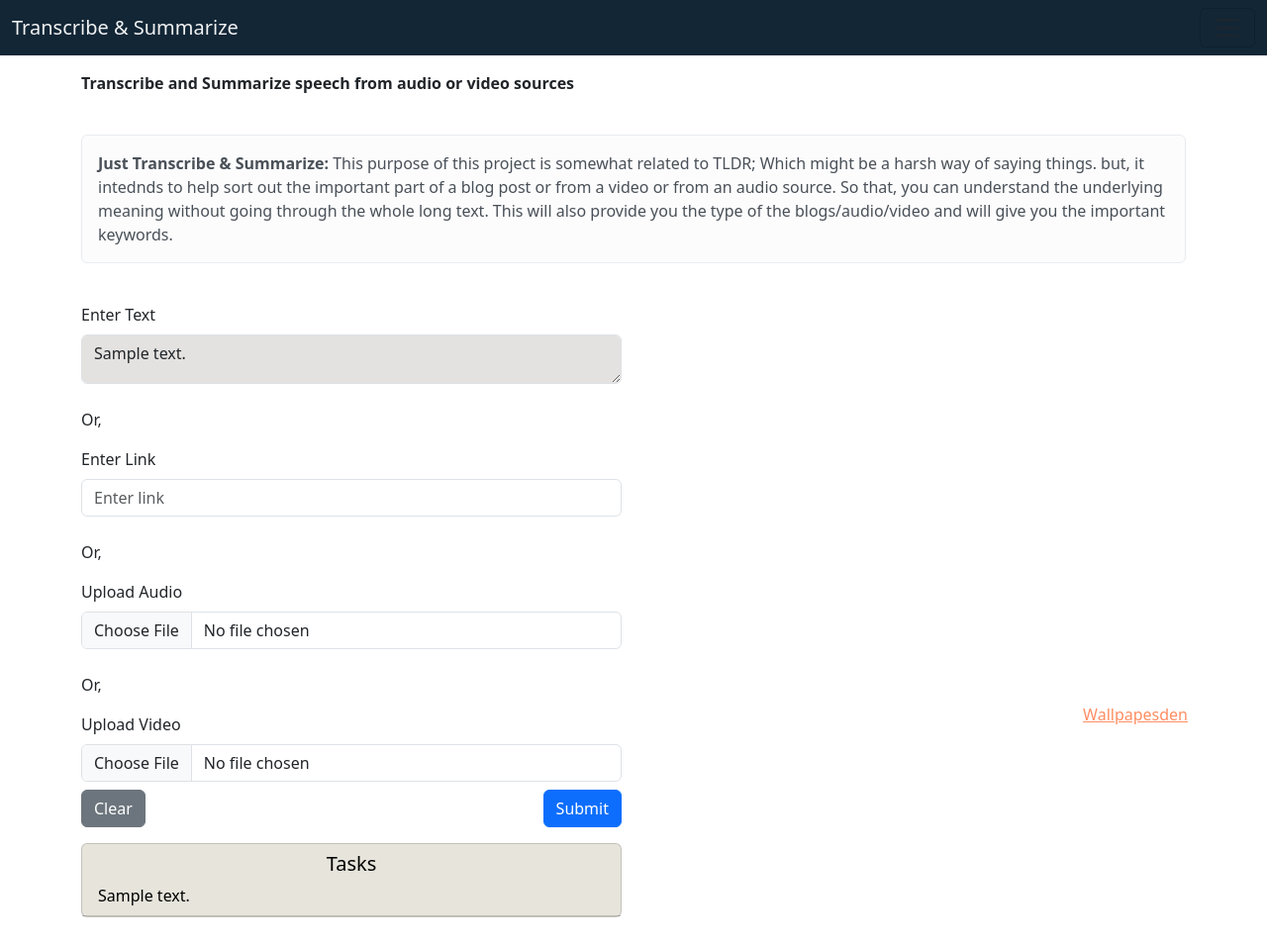
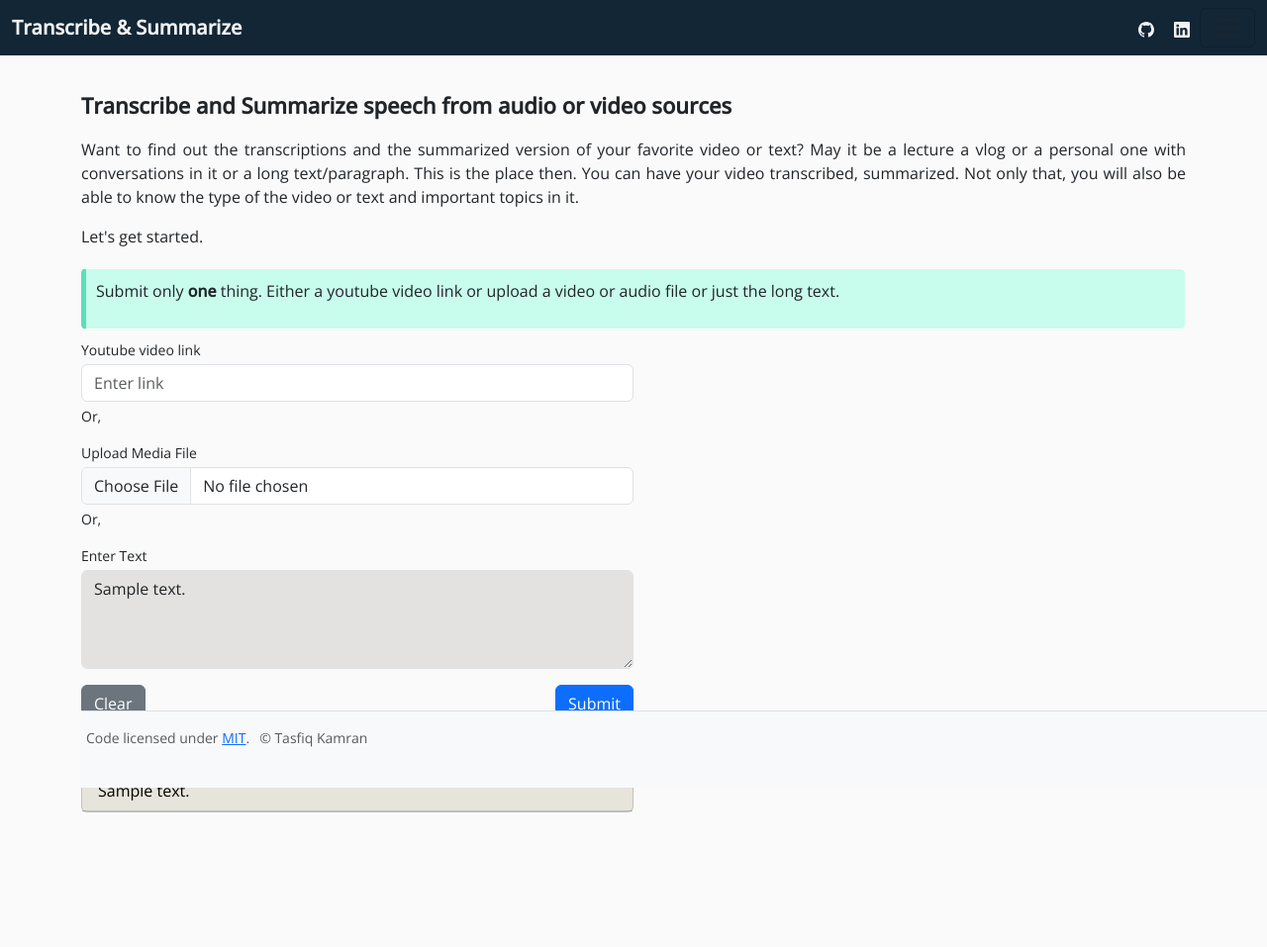
Before and after one commit to Tasfiq-K/just-transcribe-and-summarize, a Python web app: template flask/templates/home.html in a window 1280 px wide. Shown: the whole page at 99% size. Before the commit the page ends 927 px from the top, so only its background shows below. Run offline with Jinja, Linux system fonts and the light colour scheme; the template is opened without the code that fills it: most values are stand-ins (such as "Sample title", 1, 10 or a date in 2020).

Commit message:
added flask folder, home_0.html untracked

```diff
--- /dev/null
+++ b/flask/static/style.css
@@ -0,0 +1,142 @@
+@import url('https://fonts.googleapis.com/css?family=Open+Sans:300,400,400i,500');
+
+body {
+    font-family: 'Open Sans', sans-serif;
+    font-size: 16px;
+    background: #fafafa;
+    margin-bottom: 60px;
+  }
+
+#heading {
+    font-size: 22px;
+    font-weight: 500px;
+    margin-top: 10px;
+    margin-bottom: 2px;
+}
+
+#description {
+    margin-top: 2px;
+    margin-bottom: 20px;
+    text-align: justify;
+    font-size: 16px;
+}
+
+#form-control div{
+    font-size: 14px;
+    margin-top: 2px;
+    margin-bottom: 2px;
+}
+
+.container-main {
+    padding-bottom: 60px; /* Adjust the value to control the size of the gap */
+}
+
+/* callouts */
+
+.callout {
+    padding: 10px;
+    margin-bottom: 10px;
+    border: 1px solid #ffffff;
+    border-left-width: 5px;
+    border-radius: 5px;
+  }
+
+.callout-warning {
+    border-left-color: #f34b59;
+    background: #fadfe3;
+  }
+
+.callout-info {
+    border-left-color: #5bdebb;
+    background: #c8fcec;
+  }
+
+.navbar-bottom {
+    position: fixed;
+    bottom: 0;
+    width: 100%;
+}
+
+/* footer */
+
+.footer {
+    position: fixed;
+    bottom: 0;
+    width: 100%;
+    background-color: #f8f9fa; /* Set the desired background color */
+    /* border-top: 0px solid #dee2e6; Optional border at the top */
+    padding: 5px 5px;
+    margin: 5px 0;
+}
+
+.list-unstyled li {
+    margin-right: 10px; /* Adjust the value to control the space */
+}
+
+
+/* video section */
+#vid {
+    margin-top: 10px;
+
+  }
+
+#transcription_info {
+    /* for the box element */
+    width: 640px;
+    height: 280px;
+    margin-top: 5px;
+    border: 1px solid #ccc; /* Add a border for a sunken effect */
+    padding: 10px; /* Add some padding for space inside the area */
+    box-shadow: 2px 2px 5px rgba(0, 0, 0, 0.1); /* Add a subtle box shadow */
+    position: relative;
+
+    /* for the text */
+    overflow: auto;
+    font-size: 13px;
+    font-weight: 200px;
+    text-align: justify;
+}
+
+.heading_info {
+    /* position: -webkit-sticky; */
+    position: sticky;
+    /* top: 0; */
+    /* background-color: #fff; */
+    /* margin: 0; */
+    padding: 5px;
+    font-size: 18px;
+    text-align: center;
+    /* z-index: 1; */
+}
+
+#summary {
+    width: 700px;
+    height: 150px;
+    margin-top: 10px;
+    border: 1px solid #ccc; /* Add a border for a sunken effect */
+    padding: 10px; /* Add some padding for space inside the area */
+    box-shadow: 2px 2px 5px rgba(0, 0, 0, 0.1); /* Add a subtle box shadow */
+    position: relative;
+
+    /* for the text */
+    overflow: auto;
+    font-size: 13px;
+    font-weight: 200px;
+    text-align: justify;
+}
+
+#short_text {
+    width: 700px;
+    height: 100px;
+    margin-top: 8px;
+    border: 1px solid #ccc; /* Add a border for a sunken effect */
+    padding: 10px; /* Add some padding for space inside the area */
+    box-shadow: 2px 2px 5px rgba(0, 0, 0, 0.1); /* Add a subtle box shadow */
+    position: relative;
+
+    /* for the text */
+    overflow: auto;
+    font-size: 13px;
+    font-weight: 200px;
+    text-align: justify;
+}
--- /dev/null
+++ b/flask/templates/base.html
@@ -0,0 +1,56 @@
+<!doctype html>
+<html lang="en">
+    <head>
+        <meta charset="utf-8">
+
+        <!-- title of the page -->
+        <title>Transcribe and Summarize</title>
+        <!-- bootstrap -->
+        <link href="https://cdn.jsdelivr.net/npm/bootstrap@5.3.0-alpha3/dist/css/bootstrap.min.css" rel="stylesheet" integrity="sha384-KK94CHFLLe+nY2dmCWGMq91rCGa5gtU4mk92HdvYe+M/SXH301p5ILy+dN9+nJOZ" crossorigin="anonymous">
+
+        <!-- Custom style sheet -->
+        <link rel="stylesheet" href="/static/style.css">
+
+    </head>
+
+<body>
+      <nav class="navbar" style="background-color: rgb(18, 38, 54);">
+        <div class="container-fluid">
+            <a class="navbar-brand" href="/" style="color: #fafafaf6;"><strong>Transcribe & Summarize</strong></a>
+            <div class="ms-auto d-flex">
+            <a href="https://github.com/Tasfiq-K/just-transcribe-and-summarize" target="_blank" style="color: #fafafaf6; text-decoration: none; margin-left: 10px; margin-right: 10px;">
+                <svg xmlns="http://www.w3.org/2000/svg" width="16" height="16" fill="currentColor" class="bi bi-github" viewBox="0 0 16 16">
+                    <path d="M8 0C3.58 0 0 3.58 0 8c0 3.54 2.29 6.53 5.47 7.59.4.08.55-.17.55-.38 0-.19-.01-.82-.01-1.49-2.01.37-2.53-.49-2.69-.94-.09-.23-.48-.94-.82-1.13-.28-.15-.68-.52-.01-.53.63-.01 1.08.58 1.23.82.72 1.21 1.87.87 2.33.66.07-.52.28-.87.51-1.07-1.78-.2-3.64-.89-3.64-3.95 0-.87.31-1.59.82-2.15-.08-.2-.36-1.02.08-2.12 0 0 .67-.21 2.2.82.64-.18 1.32-.27 2-.27s1.36.09 2 .27c1.53-1.04 2.2-.82 2.2-.82.44 1.1.16 1.92.08 2.12.51.56.82 1.27.82 2.15 0 3.07-1.87 3.75-3.65 3.95.29.25.54.73.54 1.48 0 1.07-.01 1.93-.01 2.2 0 .21.15.46.55.38C13.71 14.53 16 11.54 16 8c0-4.42-3.58-8-8-8z"/>
+                </svg>
+            </a>
+
+            <a href="https://linkedin.com/in/tasfiq-kamran" target="_blank" style="color: #fafafaf6; text-decoration: none; margin-left: 10px; margin-right: 10px;">
+                <svg xmlns="http://www.w3.org/2000/svg" width="16" height="16" fill="currentColor" class="bi bi-linkedin" viewBox="0 0 16 16">
+                    <path d="M0 1.146C0 .513.526 0 1.175 0h13.65C15.474 0 16 .513 16 1.146v13.708c0 .633-.526 1.146-1.175 1.146H1.175C.526 16 0 15.487 0 14.854V1.146zm4.943 12.248V6.169H2.542v7.225h2.401zm-1.2-8.212c.837 0 1.358-.554 1.358-1.248-.015-.709-.52-1.248-1.342-1.248-.822 0-1.359.54-1.359 1.248 0 .694.521 1.248 1.327 1.248h.016zm4.908 8.212V9.359c0-.216.016-.432.08-.586.173-.431.568-.878 1.232-.878.869 0 1.216.662 1.216 1.634v3.865h2.401V9.25c0-2.22-1.184-3.252-2.764-3.252-1.274 0-1.845.7-2.165 1.193v.025h-.016a5.54 5.54 0 0 1 .016-.025V6.169h-2.4c.03.678 0 7.225 0 7.225h2.4z"/>
+                  </svg>
+            </a>
+        </div>
+            <button class="navbar-toggler" type="button" data-bs-toggle="collapse" data-bs-target="#navbarNavDropdown" aria-controls="navbarNavDropdown" aria-expanded="false" aria-label="Toggle navigation">
+                <span class="navbar-toggler-icon"></span>
+            </button>
+        </div>
+    </nav>
+
+    {% block content %}
+
+    {% endblock %}
+
+    <!-- footer  -->
+    <div class="container">
+        <footer class="d-flex align-items-center py-3 my-1 border-top footer">
+            <div>
+                <ul class="list-unstyled small d-flex justify-content-between">
+                    <li class="mb-2"><span class="mb-2 mb-md-0 text-body-secondary">Code licensed under <a href="https://github.com/Tasfq-k/just-transcribe-and-summarize/blob/main/LICENSE" target="_blank" rel="license noopener">MIT</a>.</span></li>
+                    <li class="mb-2"><span class="mb-2 mb-md-0 text-body-secondary">© Tasfiq Kamran</span></li>
+                </ul>
+            </div>
+        </footer>
+    </div>
+
+</body>
+</html>
--- a/flask/templates/home.html
+++ b/flask/templates/home.html
@@ -1,65 +1,60 @@
-<!doctype html>
-<html lang="en">
-<head>
-    <meta charset="utf-8">
-    <title>From Paper With Tasks</title>
-    <link href="https://cdn.jsdelivr.net/npm/bootstrap@5.3.0-alpha3/dist/css/bootstrap.min.css" rel="stylesheet" integrity="sha384-KK94CHFLLe+nY2dmCWGMq91rCGa5gtU4mk92HdvYe+M/SXH301p5ILy+dN9+nJOZ" crossorigin="anonymous">
-</head>
+{% extends 'base.html' %}
 
-<body>
-    <nav class="navbar" style="background-color: rgb(18, 38, 54);">
-        <div class="container-fluid">
-          <a class="navbar-brand" href="/" style="color: #fafafaf6;">Transcribe & Summarize</a>
-          <button class="navbar-toggler" type="button" data-bs-toggle="collapse" data-bs-target="#navbarNavDropdown" aria-controls="navbarNavDropdown" aria-expanded="false" aria-label="Toggle navigation">
-            <span class="navbar-toggler-icon"></span>
-          </button>
-        </div>
-      </nav>
-
+{% block content %}
 <div class="container container-main">
-    <div class="row">
+    <!-- <div class="row"> -->
     </br>
-        <div id="heading" class="mt-3">
+        <div id="heading">
             <p><strong>Transcribe and Summarize speech from audio or video sources</strong></p>
         </div>
         <div>
-            <br/>
+            <!-- <br/> -->
             <!-- <h1 class="text-center" style="color: #fe5e21">Just Transcribe & Summarize</h1> -->
-            <div class="alert alert-light" role="alert">
-                <strong>Just Transcribe & Summarize: </strong>
-            This purpose of this project is somewhat related to TLDR; Which might be a harsh way of saying things.
-            but, it intednds to help sort out the important part of a blog post or from a video or from an audio source.
-            So that, you can understand the underlying meaning without going through the whole long text. This will also
-            provide you the type of the blogs/audio/video and will give you the important keywords.
-              </div>
-            </br>
+            <div id="description">
+                <p>
+                Want to find out the transcriptions and the summarized version of your favorite video or text?
+                May it be a lecture a vlog or a personal one with conversations in it or a long text/paragraph.
+                This is the place then. You can have your video transcribed, summarized.
+                Not only that, you will also be able to know the type of the video or text and important topics in it.</p>
+
+                <p>Let's get started.</p>
+            </div>
+            <!-- </br> -->
         </div>
 
-    </div>
+        <!-- callout -->
+        <div class="callout callout-info">
+            <p>Submit only <strong>one</strong> thing. Either a youtube video link or upload a video or audio file or just
+            the long text.</p>
+        </div>
 
-    <div class="row">
+    <!-- </div> -->
+
+    <!-- <div class="row"> -->
         <div class="col-md-6">
-            <form method="POST" action="/">
-                <div class="mb-2">
-                    <label for="input_text" class="form-label">Enter Text</label>
-                    <textarea class="form-control" id="floatingTextarea2" placeholder="Paste paper abstract here" name="input_text" style="height: 50px; background-color: rgb(228, 226, 224);">{{ input_text }}</textarea>
-                </br><p>Or,</p>
+            <form id="form-control" method="POST" action="/">
+
+                <div>
+                    <label class="form-label mb-1" for="input_link">Youtube video link</label>
+                    <input type="text" class="form-control mb-1" id="input_link" name="input_link" placeholder="Enter link">
+                <p>Or,</p>
                 </div>
-                <div class="mb-2 mt-0">
-                    <label for="input_link" class="form-label">Enter Link</label>
-                    <input type="text" class="form-control" id="input_link" name="input_link" placeholder="Enter link">
-                </br><p>Or,</p>
+
+                <div>
+                    <label class="form-label mb-1" for="input_media">Upload Media File</label>
+                    <input type="file" class="form-control mb-1" id="input_media" name="input_media">
+                <p>Or,</p>
                 </div>
-                <div class="mb-2">
-                    <label for="input_audio" class="form-label">Upload Audio</label>
-                    <input type="file" class="form-control" id="input_audio" name="input_audio">
-                </br><p>Or,</p>
+
+                <!-- for media upload -->
+
+                <div>
+                    <label class="form-label mb-1" for="input_text">Enter Text</label>
+                    <textarea class="form-control" id="floatingTextarea2" placeholder="Text you want to summarize" name="input_text" style="height: 100px; background-color: rgb(228, 226, 224);">{{ input_text }}</textarea>
+                <!-- </br><p>Or,</p> -->
                 </div>
-                <div class="mb-2">
-                    <label for="input_video" class="form-label">Upload Video</label>
-                    <input type="file" class="form-control" id="input_video" name="input_video">
-                </div>
-                <div class="d-flex justify-content-between">
+
+                <div class="d-flex justify-content-between mt-3">
                     <button type="button" class="btn btn-secondary" onclick="clearAllText()">Clear</button>
                     <button type="submit" class="btn btn-primary">Submit</button>
                 </div>
@@ -76,14 +71,8 @@
             </div>
             {% endif %}
         </div>
-    </div>
+</div>
 
-</div>
-<div class="photo-credit" style="position: fixed; bottom: 50px; right: 80px; opacity: 0.7;">
-    <!-- <p style="color: white;">Photo credit</p> -->
-   <p style="color: white;"><strong>Photo credit: </strong><a href="https://wallpapersden.com/question-marks-figures-3d-wallpaper/1920x1080/"
-    target="_blank" style="color: #fe5e21;">Wallpapesden</a></p>
-</div>
 
 <script>
 
@@ -100,5 +89,4 @@
 // }
 </script>
 
-</body>
-</html>
+{% endblock content %}
```
Also changed, not shown: flask/app.py (+14 -19 lines), flask/functions.py (added, +72 -0 lines), flask/templates/results.html (added, +88 -0 lines).
